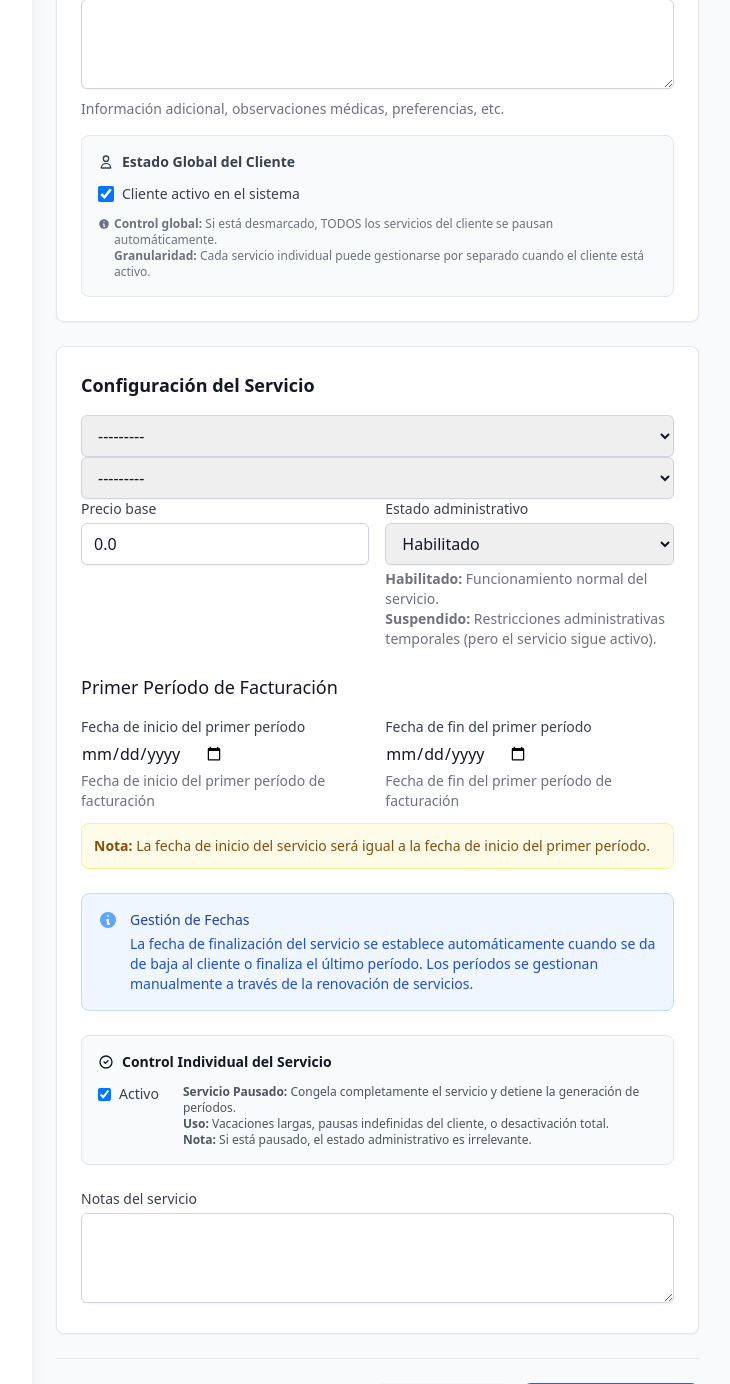
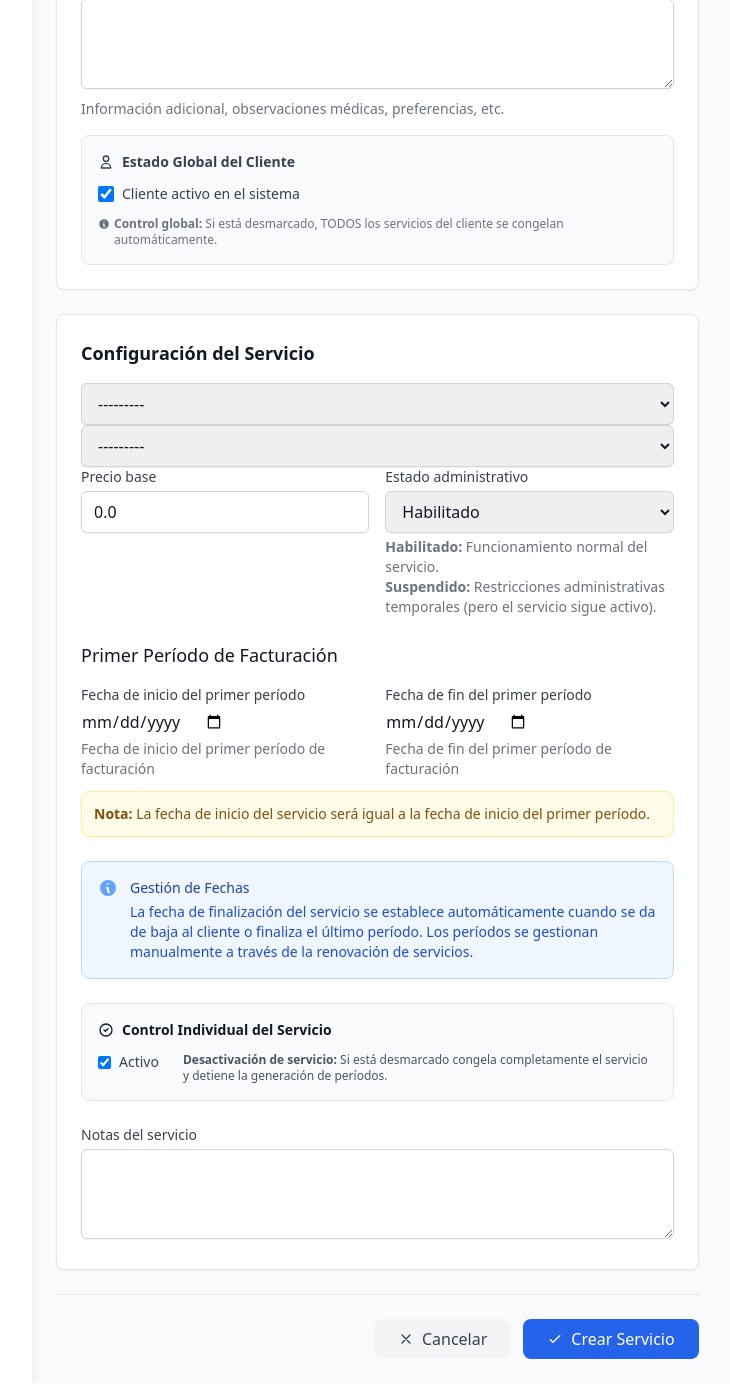
Before and after one commit to gmartincor/zento_erp, a Django app: template templates/accounting/service_create.html in a window 1280 px wide. Shown: the part 565-1949 px from the top of the page, without its empty margins (224-954 px from the left). Run offline with Django 4.2, Linux system fonts and the light colour scheme; the template is opened without the code that fills it: values that come from a table or form of the project are taken from there, others are empty; a user stored in the database is signed in; data comes from the database, SQL or seed files in the repository; parts of the project's set-up code (start-up, migrations or seed data) failed here and were passed over; some libraries are stand-ins or nearby versions.

Commit message:
refactor

```diff
--- a/templates/accounting/components/client_form_fields.html
+++ b/templates/accounting/components/client_form_fields.html
@@ -102,8 +102,7 @@
                     <path fill-rule="evenodd" d="M18 10a8 8 0 11-16 0 8 8 0 0116 0zm-7-4a1 1 0 11-2 0 1 1 0 012 0zM9 9a1 1 0 000 2v3a1 1 0 001 1h1a1 1 0 100-2v-3a1 1 0 00-1-1H9z" clip-rule="evenodd"/>
                 </svg>
                 <div>
-                    <strong>Control global:</strong> Si está desmarcado, TODOS los servicios del cliente se pausan automáticamente.
-                    <br><strong>Granularidad:</strong> Cada servicio individual puede gestionarse por separado cuando el cliente está activo.
+                    <strong>Control global:</strong> Si está desmarcado, TODOS los servicios del cliente se congelan automáticamente.
                 </div>
             </div>
         </div>
--- a/templates/accounting/components/service_form_fields.html
+++ b/templates/accounting/components/service_form_fields.html
@@ -130,7 +130,6 @@
     </div>
 </div>
 
-<!-- Control de Estado del Servicio -->
 <div class="mt-6">
     <div class="border border-gray-200 dark:border-gray-600 rounded-lg p-4 bg-gray-50 dark:bg-gray-700">
         <h4 class="text-sm font-semibold text-gray-900 dark:text-white mb-3 flex items-center">
@@ -149,9 +148,7 @@
             </div>
             <div class="flex-1">
                 <p class="text-xs text-gray-600 dark:text-gray-400">
-                    <strong>Servicio Pausado:</strong> Congela completamente el servicio y detiene la generación de períodos.
-                    <br><strong>Uso:</strong> Vacaciones largas, pausas indefinidas del cliente, o desactivación total.
-                    <br><strong>Nota:</strong> Si está pausado, el estado administrativo es irrelevante.
+                    <strong>Desactivación de servicio:</strong> Si está desmarcado congela completamente el servicio y detiene la generación de períodos.
                 </p>
             </div>
         </div>
```
Also changed, not shown: static/js/form-confirmations.js (+6 -1 lines).
